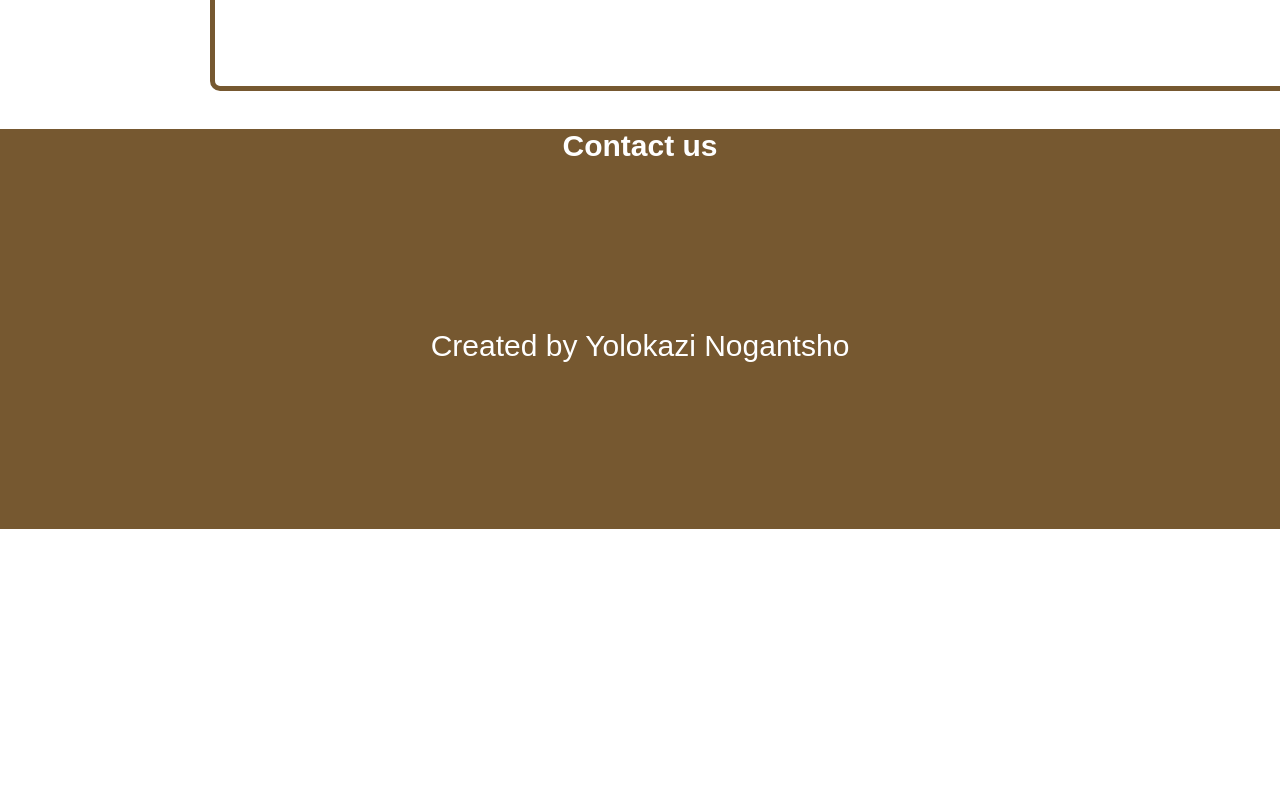
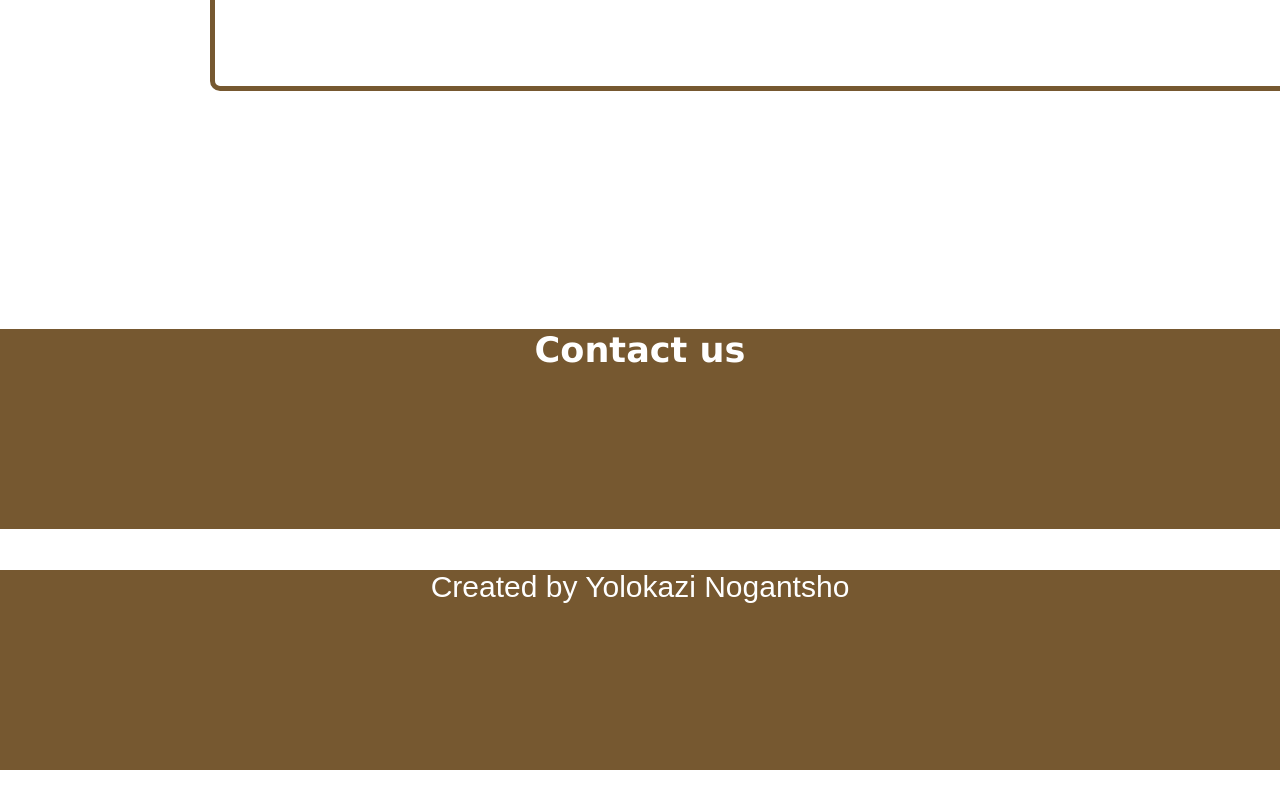
Before and after one commit to yolokazi-cloud/June-16-Landing-page, a plain HTML site: page src/images/June-16-landing.html in a window 1280 px wide. Shown: the part 4680-5489 px from the top of the page. After the commit the page ends 5450 px from the top, so only its background shows below. Drawn offline with Linux system fonts and the light colour scheme.

Commit message:
added footer style changes height of section

```diff
--- a/src/images/june.css
+++ b/src/images/june.css
@@ -106,7 +106,7 @@ a.active, a:hover{
 }
 section{
     background:white;
-    height:1000vh;
+    height:200vh;
     width:100%;
     box-sizing: border-box;
     font-family: Verdana, Geneva, Tahoma, sans-serif;
@@ -184,13 +184,11 @@ section .history p{
     margin-left: 250px;
     margin-top:80px;
     padding:50px;
-  /*  border: 30px solid #efcf67;*/
     width:80%;
     height:600px;
-   font-size: 30px;
-   background-color: #765830;
-  /* border-radius: 20px;*/
-   color: white;
+    font-size: 30px;
+    background-color: #765830;
+    color: white;
 
 }
 section .history img{
@@ -241,13 +239,14 @@ section .events ul{
     display: flex;
 
 }
-section .footer h3,p{
+section .feedback p{
     background-color: #765830;
     font-family: Arial, Helvetica, sans-serif;
     font-size: 30px;
     color: white;
-    height:200px;
+    height:150px;
     text-align: center;
+    margin-top:200px;
 }
 section .input[type=text]{
     margin-left:50px;
@@ -257,39 +256,13 @@ section .input[type=text]{
     height:800px;
 
 }
-/*
-.content .info h2{
-    box-sizing: border-box;
-    padding: 20px 20px;
-    margin: 20px 20px;
-    display: inline-block;
-    font-size: 590px;
-    font-style: italic;
-    text-decoration-color: #765830;
-}
-
-section{
-    position:relative;
-
-
-
-    padding: 100;margin-top: 0;
-    display:flex;
-    align-items: centre;
+section .footer, p{
+   margin-top:200px;
+    background-color: #765830;
     font-family: Arial, Helvetica, sans-serif;
-    font-size: 50px;
+    font-size: 30px;
+    color: white;
+    height:200px;
+    text-align: center;
 
 }
-section h1,p{
-    margin-left:80px;
-    margin-bottom: 40px;
-    text-emphasis-color: white;
-}
-section h4{
-    margin: 0 100px;
-
-}
-section h1{
-    font-style: italic;
-}
-*/
```
